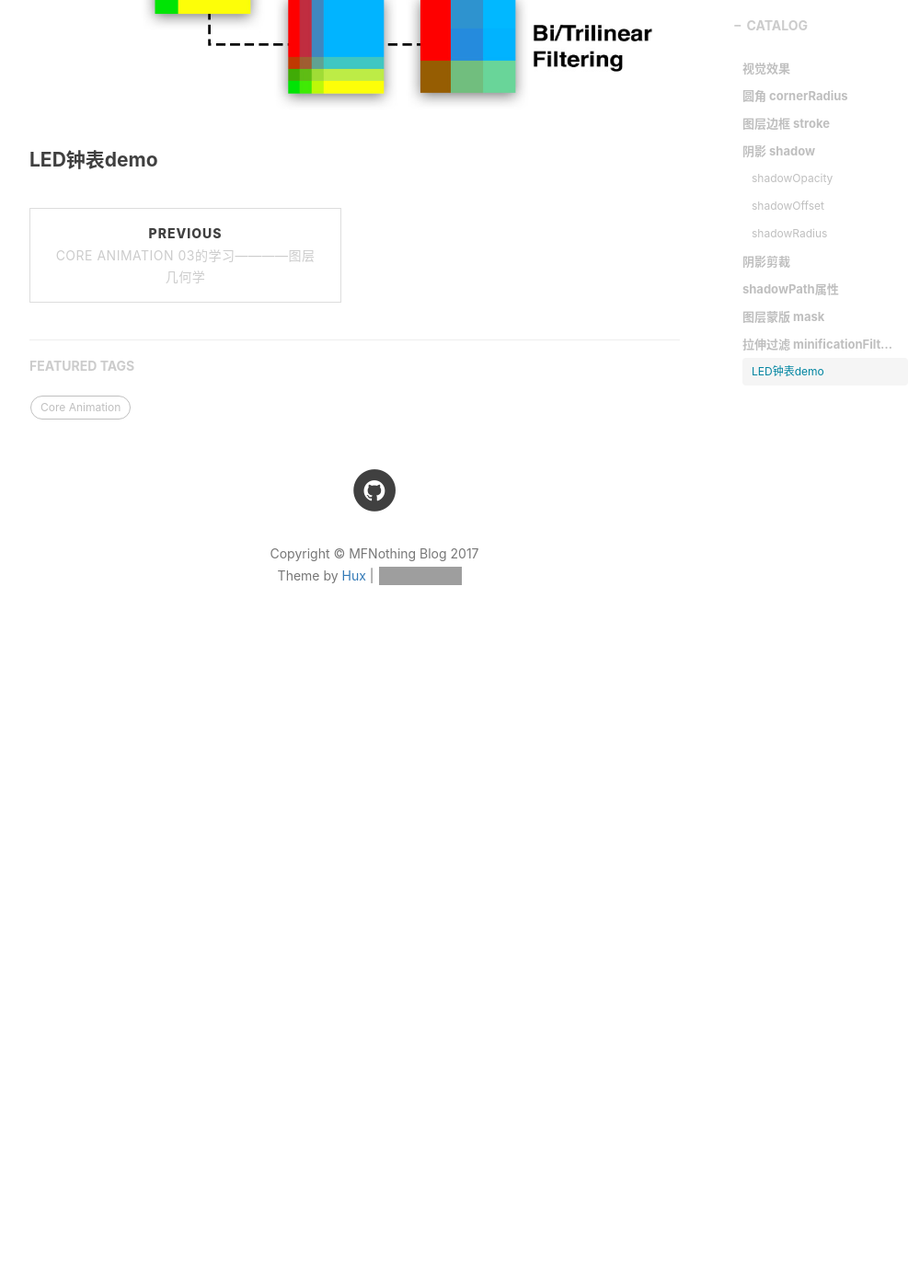
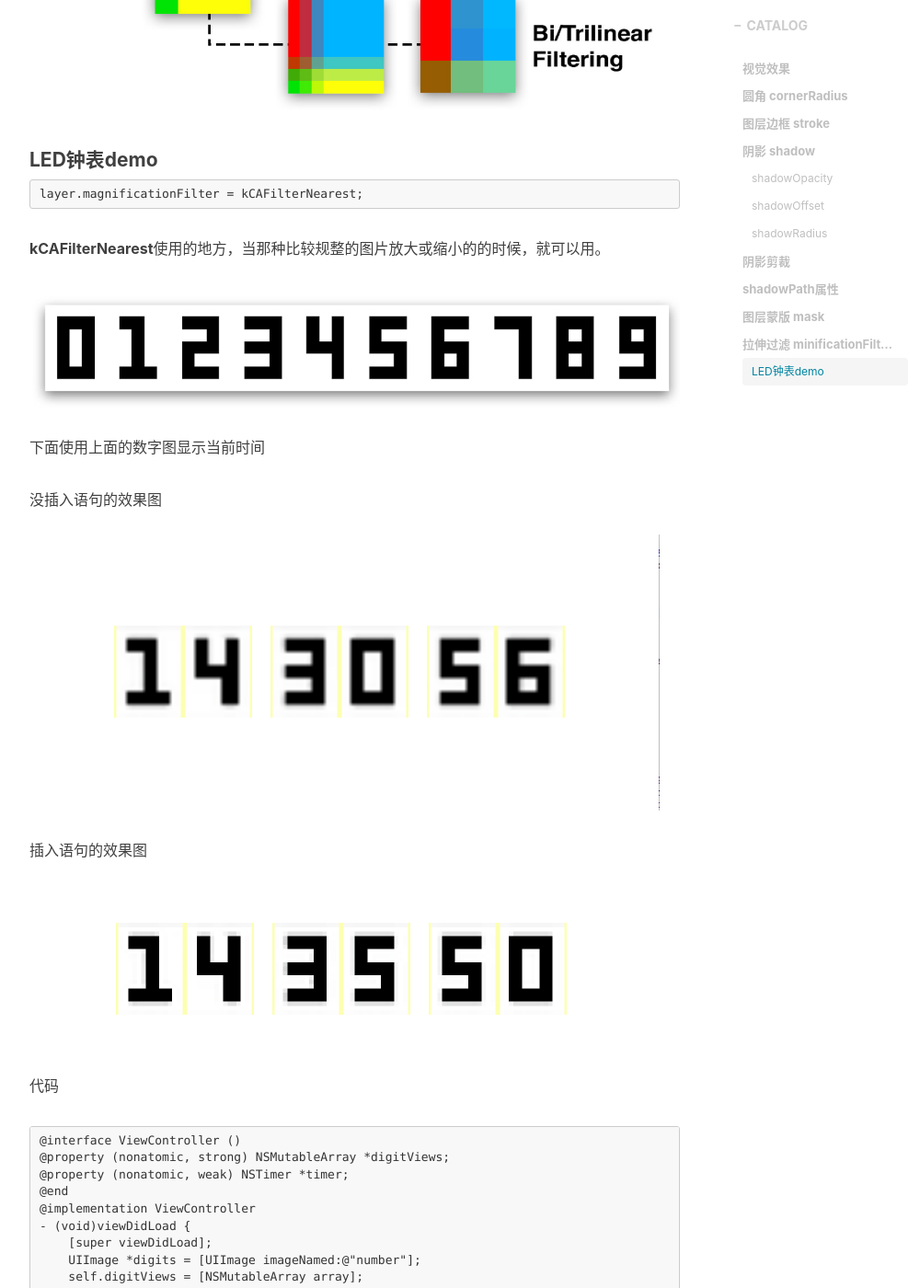
Before and after one commit to MFNothing/MFNothing.github.io, a Jekyll site: the page built from _posts/2017-08-04-core-animation-04.markdown, in a window 1280 px wide and 1400 px high, scrolled down 6210 px. Shown: the whole window at 92% size, without its empty margins (233-1233 px from the left). Built offline with Jekyll 4.4.1, drawn with Linux system fonts in a browser that asks for light colours; nearby versions of some CDN libraries; comment, search, counter and statistics services are not loaded; before the commit the page ends 6940 px from its top, so only the background shows below that; some of the changed text lies outside the part shown; grey boxes are pictures that could not be loaded.

Commit message:
core animation 04-2

````diff
--- a/_posts/2017-08-04-core-animation-04.markdown
+++ b/_posts/2017-08-04-core-animation-04.markdown
@@ -160,3 +160,66 @@ CALayer有三种拉伸过滤的方法：
 ![](/img/in-mpost/Core-Animation-04/kCAFilter.png)
 
 #### LED钟表demo
+
+```
+layer.magnificationFilter = kCAFilterNearest;
+```
+**kCAFilterNearest**使用的地方，当那种比较规整的图片放大或缩小的的时候，就可以用。
+
+![](/img/in-mpost/Core-Animation-04/number1.png)
+
+下面使用上面的数字图显示当前时间
+
+没插入语句的效果图
+![](/img/in-mpost/Core-Animation-04/kCAFilterLinear.png)
+
+插入语句的效果图
+![](/img/in-mpost/Core-Animation-04/kCAFilterNearest.png)
+
+代码
+```
+@interface ViewController ()
+@property (nonatomic, strong) NSMutableArray *digitViews;
+@property (nonatomic, weak) NSTimer *timer;
+@end
+@implementation ViewController
+- (void)viewDidLoad {
+    [super viewDidLoad];
+    UIImage *digits = [UIImage imageNamed:@"number"];
+    self.digitViews = [NSMutableArray array];
+    int x = 0;
+    for (int i = 0; i < 6; i++) {
+        x += 75;
+        UIView *digitView = [[UIView alloc]initWithFrame:CGRectMake(x + i / 2 * 20, 100, 75, 100)];
+        [digitView setBackgroundColor:[[UIColor yellowColor] colorWithAlphaComponent:0.3]];
+        digitView.layer.contents = (__bridge id)digits.CGImage;
+        digitView.layer.contentsRect = CGRectMake(0, 0, 0.1, 1.0);
+        digitView.layer.contentsGravity = kCAGravityResizeAspect;
+        // 插入位置
+        //digitView.layer.magnificationFilter = kCAFilterNearest;
+        [self.view addSubview:digitView];
+        [self.digitViews addObject:digitView];
+    }
+    self.timer = [NSTimer scheduledTimerWithTimeInterval:1.0 target:self selector:@selector(tick) userInfo:nil repeats:YES];
+    [self tick];
+}
+- (void)setDigit:(NSInteger)digit forView:(UIView *)view
+{
+    view.layer.contentsRect = CGRectMake(digit * 0.1, 0, 0.1, 1.0);
+}
+- (void)tick
+{
+    NSCalendar *calendar = [[NSCalendar alloc] initWithCalendarIdentifier: NSCalendarIdentifierGregorian];
+    NSUInteger units = NSCalendarUnitHour | NSCalendarUnitMinute | NSCalendarUnitSecond;
+    NSDateComponents *components = [calendar components:units fromDate:[NSDate date]];
+    //set hours
+    [self setDigit:components.hour / 10 forView:self.digitViews[0]];
+    [self setDigit:components.hour % 10 forView:self.digitViews[1]];
+    //set minutes
+    [self setDigit:components.minute / 10 forView:self.digitViews[2]];
+    [self setDigit:components.minute % 10 forView:self.digitViews[3]];
+    //set seconds
+    [self setDigit:components.second / 10 forView:self.digitViews[4]];
+    [self setDigit:components.second % 10 forView:self.digitViews[5]];
+}
+```
````
Also changed, not shown: img/in-mpost/Core-Animation-04/kCAFilterLinear.png (added), img/in-mpost/Core-Animation-04/kCAFilterNearest.png (added), img/in-mpost/Core-Animation-04/number.png, img/in-mpost/Core-Animation-04/number1.png (added).
